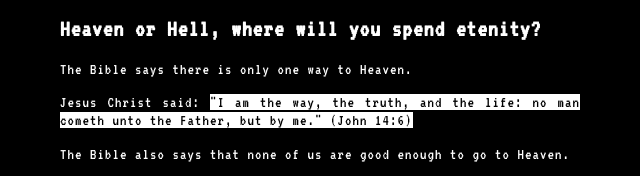
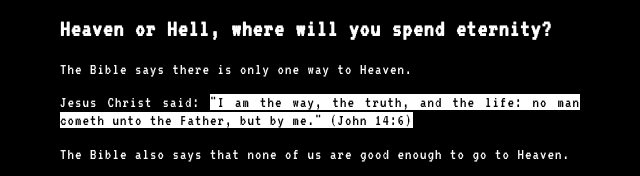
Before and after one commit to CodeForFaith/code-for-faith, a Gatsby site: page / in a window 1280 px wide. Shown: the part 203-379 px from the top of the page, 320-960 px from the left. Built offline with nearby package versions, Linux system fonts and the light colour scheme; Gatsby itself is replaced by a stand-in of ours.

Commit message:
improvement(content/home/en): correct eternity word spelling

```diff
--- a/content/home/en/index.md
+++ b/content/home/en/index.md
@@ -1,5 +1,5 @@
 ---
-title: "Heaven or Hell, where will you spend etenity?"
+title: "Heaven or Hell, where will you spend eternity?"
 language: "en"
 type: "home"
 ---
```
